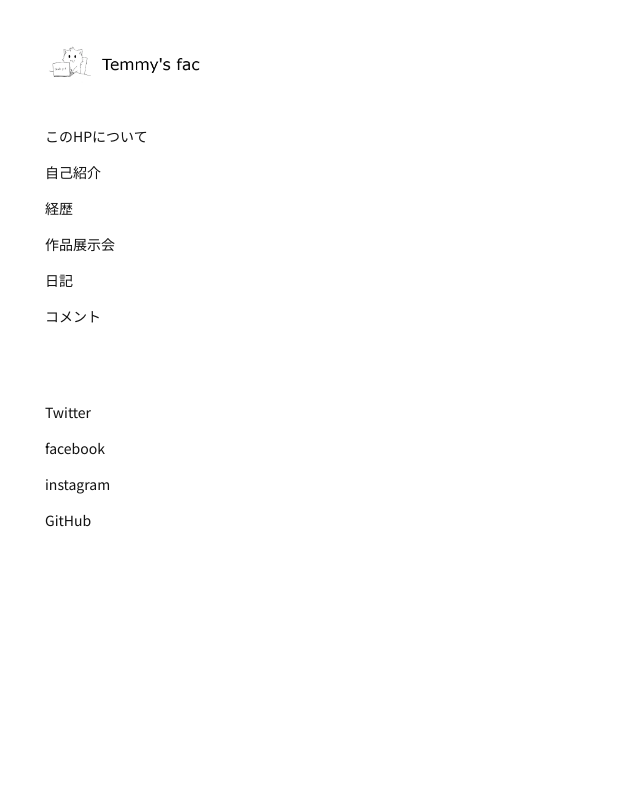
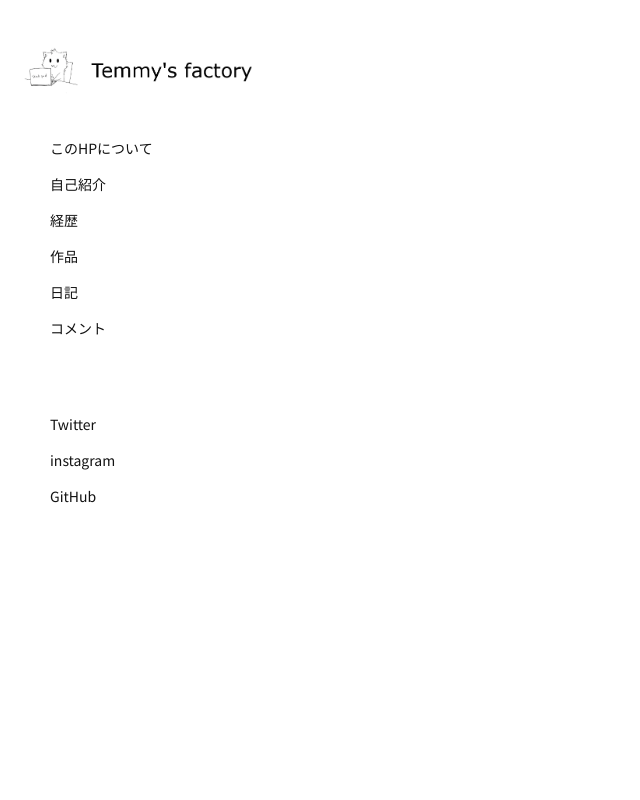
Before and after one commit to Temmy3620/hp_seikabutu, a plain HTML site: page index.html in a window 1280 px wide. Shown: the top 800 px of the page, without its empty margins (0-640 px from the left). Drawn offline with nearby package versions, Linux system fonts and the light colour scheme; some packages are replaced by stand-ins of ours.

Commit message:
メニュー位置変更．タイトル大きさ変更

```diff
--- a/css/style.css
+++ b/css/style.css
@@ -30,7 +30,7 @@ li {
   margin: 0 auto;
 }
 .site-title {
-  width: 200px;
+  width: 250px;
   line-height: 1px;
   margin-bottom: 30px;
 }
@@ -72,16 +72,21 @@ li {
 https://code-step.com/demo/html/blog/
 */
 #header {
-  width: 200px;
+  width: 260px;
   height: 100%;
   background-color: #fff;
   /*       上　　右　　下　　左*/
-  padding: 40px 30px 30px 45px;
+  padding: 40px 50px 30px 20px;
   position: fixed;
   top: 0;
   /* 画面の高さが低くてメニューが隠れてしまった場合に、縦スクロールが出るよう設定 */
   overflow-y: auto;
 }
+
+#navi {
+  padding-left: 30px;
+}
+
 #header .nav-menu {
   margin-bottom: 60px;
 }
@@ -457,7 +462,8 @@ SP
   #navi {
     width: 300px;
     background: #fff;
-    padding: 25px;
+    padding: 0px;
+    padding-left: 30px;
     position: fixed;
     top: 0;
     left: -300px;
--- a/index.html
+++ b/index.html
@@ -26,13 +26,12 @@
           <li><a href="hp_intro.html">このHPについて</a></li>
           <li><a href="#">自己紹介</a></li>
           <li><a href="#">経歴</a></li>
-          <li><a href="#">作品展示会</a></li>
+          <li><a href="#">作品</a></li>
           <li><a href="#">日記</a></li>
           <li><a href="#">コメント</a></li>
         </ul>
         <ul class="nav-sns">
           <li><a href="https://twitter.com/" target="_blank">Twitter</a></li>
-          <li><a href="https://www.facebook.com/" target="_blank">facebook</a></li>
           <li><a href="https://www.instagram.com/" target="_blank">instagram</a></li>
           <li><a href="https://github.com/Temmy3620/" target="_blank">GitHub</a></li>
         </ul>
```
Also changed, not shown: hp_intro.html (+0 -1 lines), img/github.png (added), img/instagram.png (added), img/twitter.png (added).
